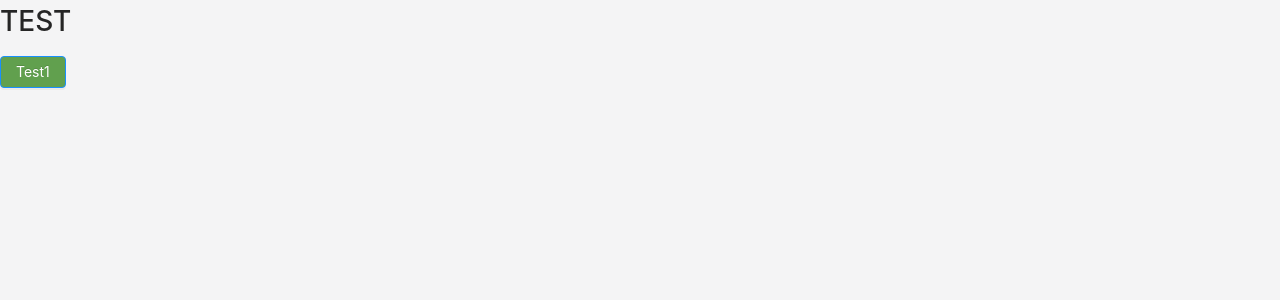
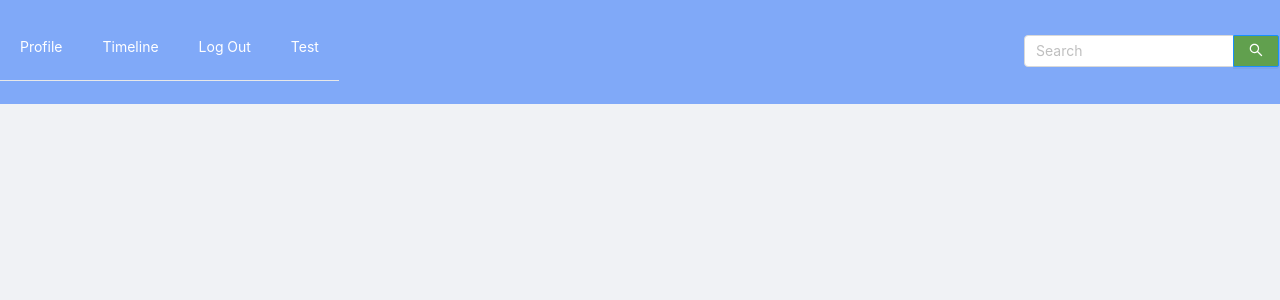
Before and after one commit to devin5/ProfileBook-React, a React (Create React App) app: page / in a window 1280 px wide. Shown: the top 300 px of the page. Built offline with nearby package versions, Linux system fonts and the light colour scheme; no server answers.

Commit message:
changes routes in app

```diff
--- a/src/App.js
+++ b/src/App.js
@@ -18,11 +18,11 @@ function App() {
   return (
     <div className="App">
 
+<Banner />
+
 
 
       <Route exact path="/">
-        <Test />
-
         <TimeLine/>
       </Route>
       <Route exact path="/login">
@@ -41,9 +41,9 @@ function App() {
         <Post />
       </Route>
 
-      <Route path="/header">
+      {/* <Route path="/header">
         <Banner />
-      </Route>
+      </Route> */}
 
       <Route path = "/footer">
         <PbFooter />
```
